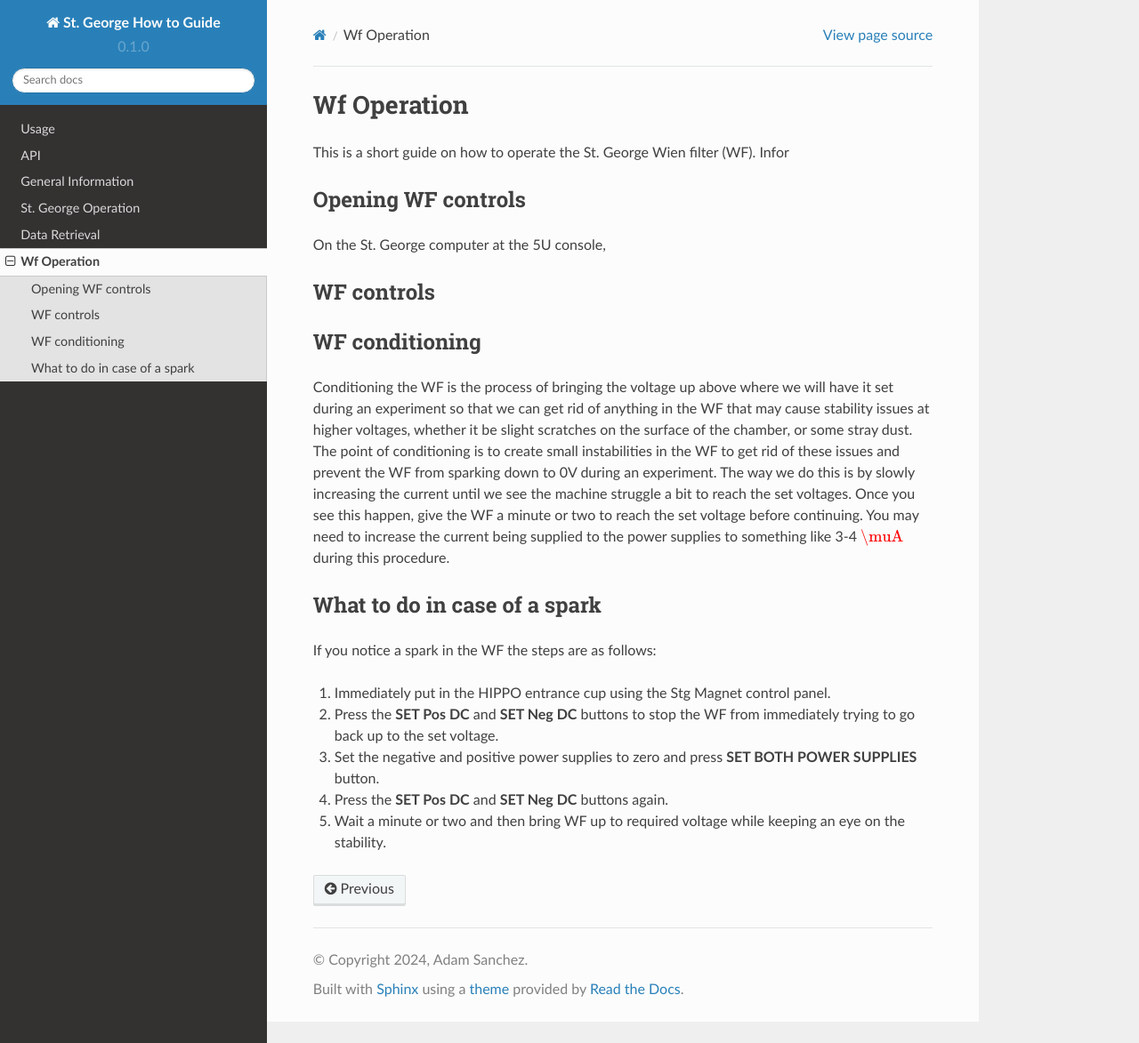
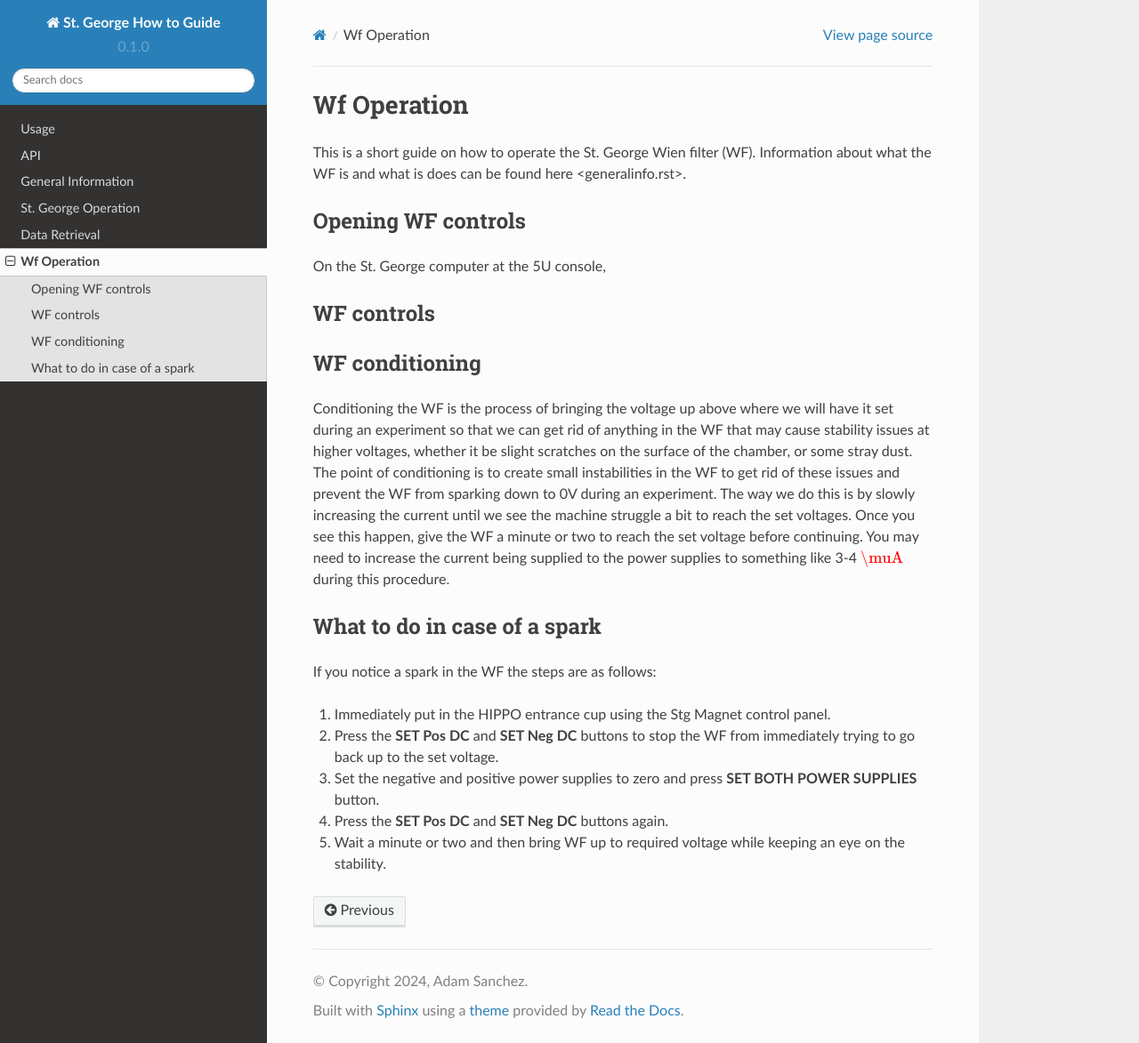
Before and after one commit to asanch25/StG-How-To, a Sphinx documentation site: the page built from docs/source/wfoperation.rst, in a window 1280 px wide and 1173 px high. Shown: the whole window at 89% size. Built offline with Sphinx 7.4.7 and the Read the Docs theme 2.0.0, drawn with Linux system fonts in a browser that asks for light colours; pages that are not in the unit, such as notebooks, are missing from menus.

Commit message:
Update wfoperation.rst

```diff
--- a/docs/source/wfoperation.rst
+++ b/docs/source/wfoperation.rst
@@ -1,7 +1,7 @@
 Wf Operation
 ============
 
-This is a short guide on how to operate the St. George Wien filter (WF). Infor
+This is a short guide on how to operate the St. George Wien filter (WF). Information about what the WF is and what is does can be found here <generalinfo.rst>.
 
 Opening WF controls
 -------------------
```
